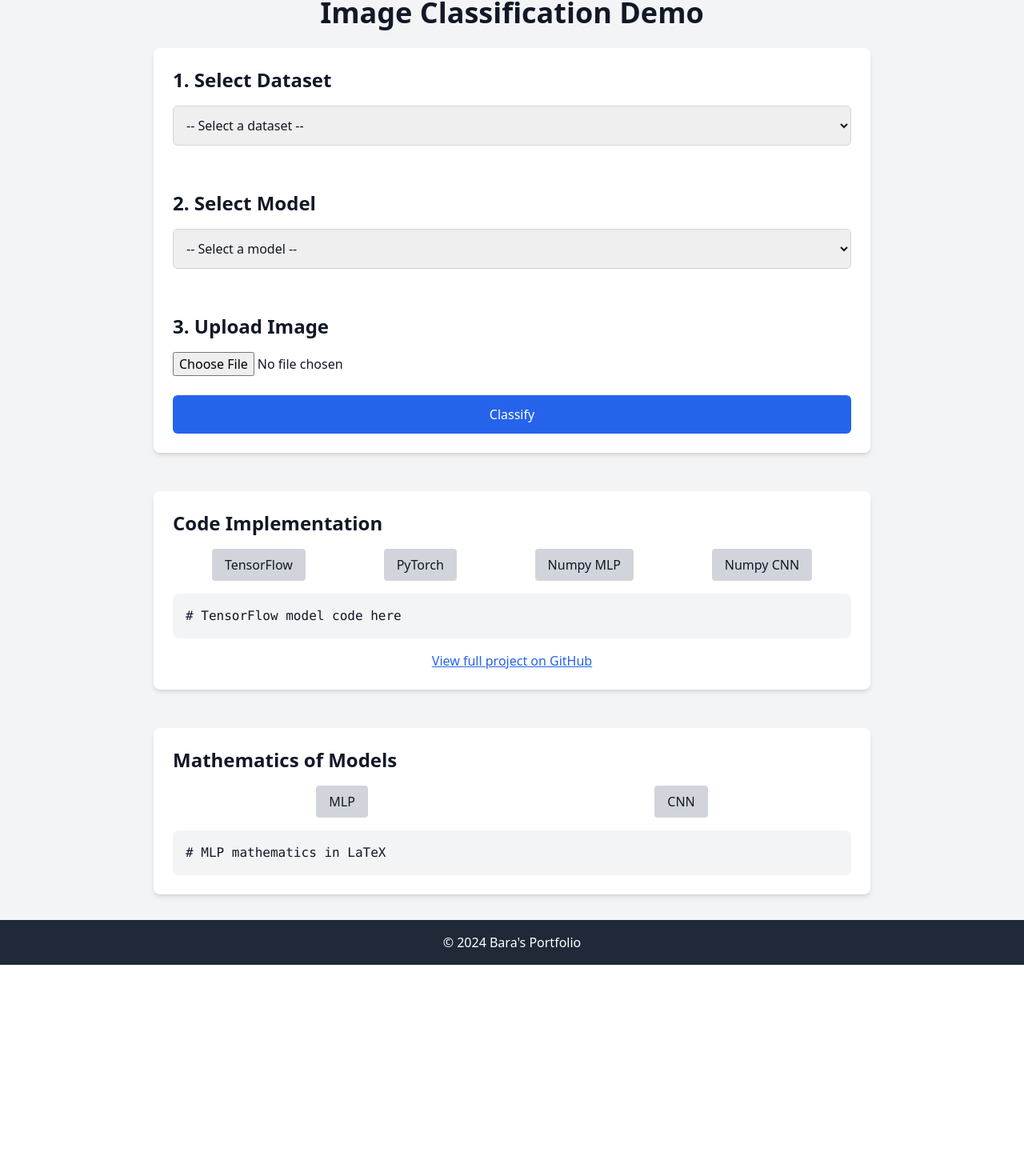
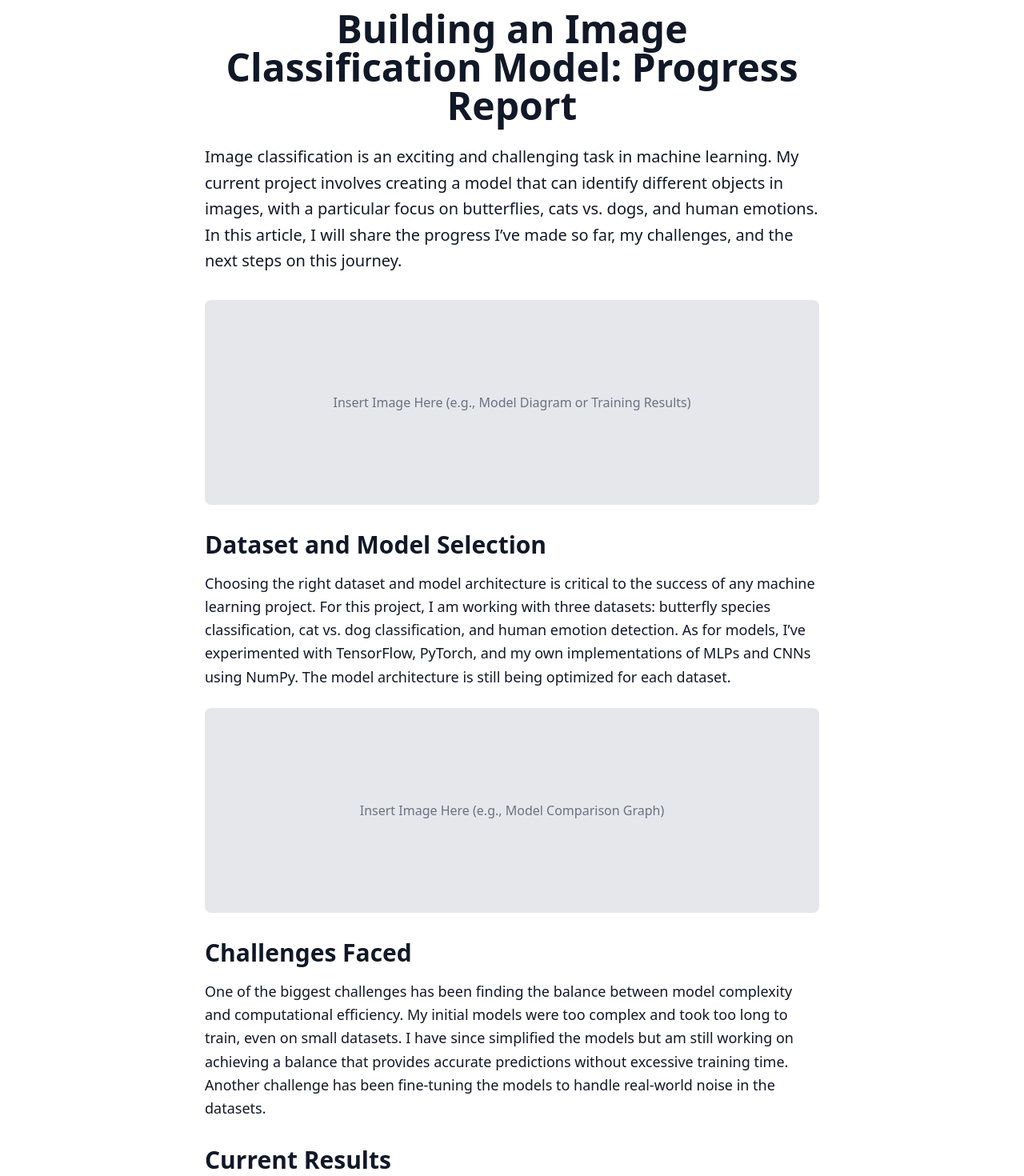
Before and after one commit to baras1/baraportfolio, a Next.js app: page /projects/imagecls in a window 1280 px wide. Shown: the part 114-1584 px from the top of the page at 80% size. Before the commit the page ends 1320 px from the top, so only its background shows below. Built offline with nearby package versions, Linux system fonts and the light colour scheme.

Commit message:
changed the projects stuff

```diff
--- a/app/layout.tsx
+++ b/app/layout.tsx
@@ -2,7 +2,7 @@ import type { Metadata } from "next";
 import "./globals.css";
 
 export const metadata: Metadata = {
-  title: "Bara&apos;s Professional Portfolio",
+  title: "Bara's Professional Portfolio",
   description: "Welcome to Bara&apos;s professional portfolio",
 };
 
--- a/app/projects/imagecls/page.tsx
+++ b/app/projects/imagecls/page.tsx
@@ -1,124 +1,75 @@
 "use client";
 
-import { useState } from "react";
+export default function ImageClassificationProgress() {
+  return (
+    <div className="min-h-screen flex flex-col items-center bg-white text-gray-900 py-12 px-4">
+      {/* Article Header */}
+      <article className="w-full max-w-3xl">
+        <h1 className="text-5xl font-bold mb-6 text-center">Building an Image Classification Model: Progress Report</h1>
 
-export default function ImageClassification() {
-  const [selectedDataset, setSelectedDataset] = useState("");
-  const [selectedModel, setSelectedModel] = useState("");
-  const [image, setImage] = useState<File | null>(null);
-  const [prediction, setPrediction] = useState("");
+        {/* Introduction */}
+        <section className="mb-8">
+          <p className="text-xl leading-relaxed">
+            Image classification is an exciting and challenging task in machine learning. My current project involves creating a model that can identify different objects in images, with a particular focus on butterflies, cats vs. dogs, and human emotions. In this article, I will share the progress I’ve made so far, my challenges, and the next steps on this journey.
+          </p>
+        </section>
 
-  // Handler functions
-  const handleDatasetChange = (e: React.ChangeEvent<HTMLSelectElement>) => {
-    setSelectedDataset(e.target.value);
-  };
-
-  const handleModelChange = (e: React.ChangeEvent<HTMLSelectElement>) => {
-    setSelectedModel(e.target.value);
-  };
-
-  const handleImageChange = (e: React.ChangeEvent<HTMLInputElement>) => {
-    if (e.target.files) {
-      setImage(e.target.files[0]);
-    }
-  };
-
-  const handleClassify = async () => {
-    if (image && selectedModel && selectedDataset) {
-      setPrediction("Predicted Label: Butterfly Monarch"); // Mock prediction for now
-    }
-  };
-
-  return (
-    <div className="min-h-screen flex flex-col items-center bg-gray-100 text-gray-900 py-8 px-4">
-      {/* Section 1: Demo */}
-      <h1 className="text-4xl font-bold mb-6">Image Classification Demo</h1>
-
-      <div className="w-full max-w-4xl p-6 bg-white rounded-lg shadow-md mb-12">
-        <h2 className="text-2xl font-semibold mb-4">1. Select Dataset</h2>
-        <select
-          className="w-full p-3 border border-gray-300 rounded-md mb-6"
-          onChange={handleDatasetChange}
-        >
-          <option value="">-- Select a dataset --</option>
-          <option value="butterflies">Butterfly Species</option>
-          <option value="catdog">Cat or Dog?</option>
-          <option value="humanemotion">Human Emotion</option>
-        </select>
-
-        {selectedDataset === "butterflies" && (
-          <p className="text-gray-700">Recognizes species like Monarch, Swallowtail, and Painted Lady.</p>
-        )}
-        {selectedDataset === "catdog" && (
-          <p className="text-gray-700">Recognizes if it&apos;s a cat or a dog.</p>
-        )}
-        {selectedDataset === "humanemotion" && (
-          <p className="text-gray-700">Recognizes emotions like happy, sad, and angry.</p>
-        )}
-
-        <h2 className="text-2xl font-semibold mt-8 mb-4">2. Select Model</h2>
-        <select
-          className="w-full p-3 border border-gray-300 rounded-md mb-6"
-          onChange={handleModelChange}
-        >
-          <option value="">-- Select a model --</option>
-          <option value="tensorflow">TensorFlow</option>
-          <option value="pytorch">PyTorch</option>
-          <option value="mlp">Numpy MLP</option>
-          <option value="cnn">Numpy CNN</option>
-        </select>
-
-        <h2 className="text-2xl font-semibold mt-8 mb-4">3. Upload Image</h2>
-        <input type="file" accept="image/*" onChange={handleImageChange} className="mb-6" />
-
-        <button
-          className="w-full p-3 bg-blue-600 text-white rounded-md hover:bg-blue-700"
-          onClick={handleClassify}
-        >
-          Classify
-        </button>
-
-        {prediction && (
-          <div className="mt-6 p-4 bg-gray-100 text-center rounded-lg">
-            <p className="text-lg font-semibold">{prediction}</p>
+        {/* Placeholder for an image */}
+        <div className="mb-8">
+          <div className="w-full bg-gray-200 h-64 rounded-lg flex items-center justify-center text-gray-500">
+            <p>Insert Image Here (e.g., Model Diagram or Training Results)</p>
           </div>
-        )}
-      </div>
-
-      {/* Section 2: Code Section */}
-      <div className="w-full max-w-4xl p-6 bg-white rounded-lg shadow-md mb-12">
-        <h2 className="text-2xl font-semibold mb-4">Code Implementation</h2>
-        <div className="flex justify-around mb-4">
-          <button className="px-4 py-2 bg-gray-300 text-gray-900 rounded hover:bg-gray-400">TensorFlow</button>
-          <button className="px-4 py-2 bg-gray-300 text-gray-900 rounded hover:bg-gray-400">PyTorch</button>
-          <button className="px-4 py-2 bg-gray-300 text-gray-900 rounded hover:bg-gray-400">Numpy MLP</button>
-          <button className="px-4 py-2 bg-gray-300 text-gray-900 rounded hover:bg-gray-400">Numpy CNN</button>
         </div>
 
-        <pre className="bg-gray-100 p-4 rounded-lg overflow-auto max-h-60">
-          <code>{`# TensorFlow model code here`}</code>
-        </pre>
+        {/* Progress Section */}
+        <section className="mb-8">
+          <h2 className="text-3xl font-semibold mb-4">Dataset and Model Selection</h2>
+          <p className="text-lg leading-relaxed">
+            Choosing the right dataset and model architecture is critical to the success of any machine learning project. For this project, I am working with three datasets: butterfly species classification, cat vs. dog classification, and human emotion detection. As for models, I’ve experimented with TensorFlow, PyTorch, and my own implementations of MLPs and CNNs using NumPy. The model architecture is still being optimized for each dataset.
+          </p>
 
-        <a
-          href="https://github.com/your-github-repo"
-          className="mt-4 block text-blue-600 underline text-center"
-        >
-          View full project on GitHub
-        </a>
-      </div>
+          {/* Placeholder for another image */}
+          <div className="w-full bg-gray-200 h-64 rounded-lg flex items-center justify-center text-gray-500 my-6">
+            <p>Insert Image Here (e.g., Model Comparison Graph)</p>
+          </div>
+        </section>
 
-      {/* Section 3: Mathematics Section */}
-      <div className="w-full max-w-4xl p-6 bg-white rounded-lg shadow-md">
-        <h2 className="text-2xl font-semibold mb-4">Mathematics of Models</h2>
-        <div className="flex justify-around mb-4">
-          <button className="px-4 py-2 bg-gray-300 text-gray-900 rounded hover:bg-gray-400">MLP</button>
-          <button className="px-4 py-2 bg-gray-300 text-gray-900 rounded hover:bg-gray-400">CNN</button>
-        </div>
+        {/* Challenges Section */}
+        <section className="mb-8">
+          <h2 className="text-3xl font-semibold mb-4">Challenges Faced</h2>
+          <p className="text-lg leading-relaxed">
+            One of the biggest challenges has been finding the balance between model complexity and computational efficiency. My initial models were too complex and took too long to train, even on small datasets. I have since simplified the models but am still working on achieving a balance that provides accurate predictions without excessive training time. Another challenge has been fine-tuning the models to handle real-world noise in the datasets.
+          </p>
+        </section>
 
-        <pre className="bg-gray-100 p-4 rounded-lg overflow-auto max-h-60">
-          <code>{`# MLP mathematics in LaTeX`}</code>
-        </pre>
-      </div>
+        {/* Placeholder for further progress */}
+        <section className="mb-8">
+          <h2 className="text-3xl font-semibold mb-4">Current Results</h2>
+          <p className="text-lg leading-relaxed">
+            The models have shown promising results so far, particularly in the butterfly species dataset. While the cat vs. dog and human emotion models are performing reasonably well, there is still room for improvement, especially in edge cases where the images are not clear. I'm also working on improving the interpretability of the models, possibly using LIME or SHAP to explain their predictions.
+          </p>
+
+          {/* Placeholder for another image */}
+          <div className="w-full bg-gray-200 h-64 rounded-lg flex items-center justify-center text-gray-500 my-6">
+            <p>Insert Image Here (e.g., Prediction Results Table)</p>
+          </div>
+        </section>
+
+        {/* Next Steps */}
+        <section className="mb-8">
+          <h2 className="text-3xl font-semibold mb-4">Next Steps</h2>
+          <p className="text-lg leading-relaxed">
+            Going forward, I plan to further optimize the model by experimenting with more advanced architectures like self-attention transformers. Additionally, I'll be incorporating more diverse datasets to make the models more robust in real-world applications. Stay tuned for updates!
+          </p>
+        </section>
+
+        {/* Conclusion */}
+        <section className="mb-12">
+          <p className="text-lg leading-relaxed italic">
+            Note: This is an ongoing project, and the article will be updated as I make further progress. Check back soon for new developments!
+          </p>
+        </section>
+      </article>
     </div>
   );
 }
--- /dev/null
+++ b/app/projects/imagecls/page1.tsx
@@ -0,0 +1,124 @@
+"use client";
+
+import { useState } from "react";
+
+export default function ImageClassification() {
+  const [selectedDataset, setSelectedDataset] = useState("");
+  const [selectedModel, setSelectedModel] = useState("");
+  const [image, setImage] = useState<File | null>(null);
+  const [prediction, setPrediction] = useState("");
+
+  // Handler functions
+  const handleDatasetChange = (e: React.ChangeEvent<HTMLSelectElement>) => {
+    setSelectedDataset(e.target.value);
+  };
+
+  const handleModelChange = (e: React.ChangeEvent<HTMLSelectElement>) => {
+    setSelectedModel(e.target.value);
+  };
+
+  const handleImageChange = (e: React.ChangeEvent<HTMLInputElement>) => {
+    if (e.target.files) {
+      setImage(e.target.files[0]);
+    }
+  };
+
+  const handleClassify = async () => {
+    if (image && selectedModel && selectedDataset) {
+      setPrediction("Predicted Label: Butterfly Monarch"); // Mock prediction for now
+    }
+  };
+
+  return (
+    <div className="min-h-screen flex flex-col items-center bg-gray-100 text-gray-900 py-8 px-4">
+      {/* Section 1: Demo */}
+      <h1 className="text-4xl font-bold mb-6">Image Classification Demo</h1>
+
+      <div className="w-full max-w-4xl p-6 bg-white rounded-lg shadow-md mb-12">
+        <h2 className="text-2xl font-semibold mb-4">1. Select Dataset</h2>
+        <select
+          className="w-full p-3 border border-gray-300 rounded-md mb-6"
+          onChange={handleDatasetChange}
+        >
+          <option value="">-- Select a dataset --</option>
+          <option value="butterflies">Butterfly Species</option>
+          <option value="catdog">Cat or Dog?</option>
+          <option value="humanemotion">Human Emotion</option>
+        </select>
+
+        {selectedDataset === "butterflies" && (
+          <p className="text-gray-700">Recognizes species like Monarch, Swallowtail, and Painted Lady.</p>
+        )}
+        {selectedDataset === "catdog" && (
+          <p className="text-gray-700">Recognizes if it&apos;s a cat or a dog.</p>
+        )}
+        {selectedDataset === "humanemotion" && (
+          <p className="text-gray-700">Recognizes emotions like happy, sad, and angry.</p>
+        )}
+
+        <h2 className="text-2xl font-semibold mt-8 mb-4">2. Select Model</h2>
+        <select
+          className="w-full p-3 border border-gray-300 rounded-md mb-6"
+          onChange={handleModelChange}
+        >
+          <option value="">-- Select a model --</option>
+          <option value="tensorflow">TensorFlow</option>
+          <option value="pytorch">PyTorch</option>
+          <option value="mlp">Numpy MLP</option>
+          <option value="cnn">Numpy CNN</option>
+        </select>
+
+        <h2 className="text-2xl font-semibold mt-8 mb-4">3. Upload Image</h2>
+        <input type="file" accept="image/*" onChange={handleImageChange} className="mb-6" />
+
+        <button
+          className="w-full p-3 bg-blue-600 text-white rounded-md hover:bg-blue-700"
+          onClick={handleClassify}
+        >
+          Classify
+        </button>
+
+        {prediction && (
+          <div className="mt-6 p-4 bg-gray-100 text-center rounded-lg">
+            <p className="text-lg font-semibold">{prediction}</p>
+          </div>
+        )}
+      </div>
+
+      {/* Section 2: Code Section */}
+      <div className="w-full max-w-4xl p-6 bg-white rounded-lg shadow-md mb-12">
+        <h2 className="text-2xl font-semibold mb-4">Code Implementation</h2>
+        <div className="flex justify-around mb-4">
+          <button className="px-4 py-2 bg-gray-300 text-gray-900 rounded hover:bg-gray-400">TensorFlow</button>
+          <button className="px-4 py-2 bg-gray-300 text-gray-900 rounded hover:bg-gray-400">PyTorch</button>
+          <button className="px-4 py-2 bg-gray-300 text-gray-900 rounded hover:bg-gray-400">Numpy MLP</button>
+          <button className="px-4 py-2 bg-gray-300 text-gray-900 rounded hover:bg-gray-400">Numpy CNN</button>
+        </div>
+
+        <pre className="bg-gray-100 p-4 rounded-lg overflow-auto max-h-60">
+          <code>{`# TensorFlow model code here`}</code>
+        </pre>
+
+        <a
+          href="https://github.com/your-github-repo"
+          className="mt-4 block text-blue-600 underline text-center"
+        >
+          View full project on GitHub
+        </a>
+      </div>
+
+      {/* Section 3: Mathematics Section */}
+      <div className="w-full max-w-4xl p-6 bg-white rounded-lg shadow-md">
+        <h2 className="text-2xl font-semibold mb-4">Mathematics of Models</h2>
+        <div className="flex justify-around mb-4">
+          <button className="px-4 py-2 bg-gray-300 text-gray-900 rounded hover:bg-gray-400">MLP</button>
+          <button className="px-4 py-2 bg-gray-300 text-gray-900 rounded hover:bg-gray-400">CNN</button>
+        </div>
+
+        <pre className="bg-gray-100 p-4 rounded-lg overflow-auto max-h-60">
+          <code>{`# MLP mathematics in LaTeX`}</code>
+        </pre>
+      </div>
+    </div>
+  );
+}
```
